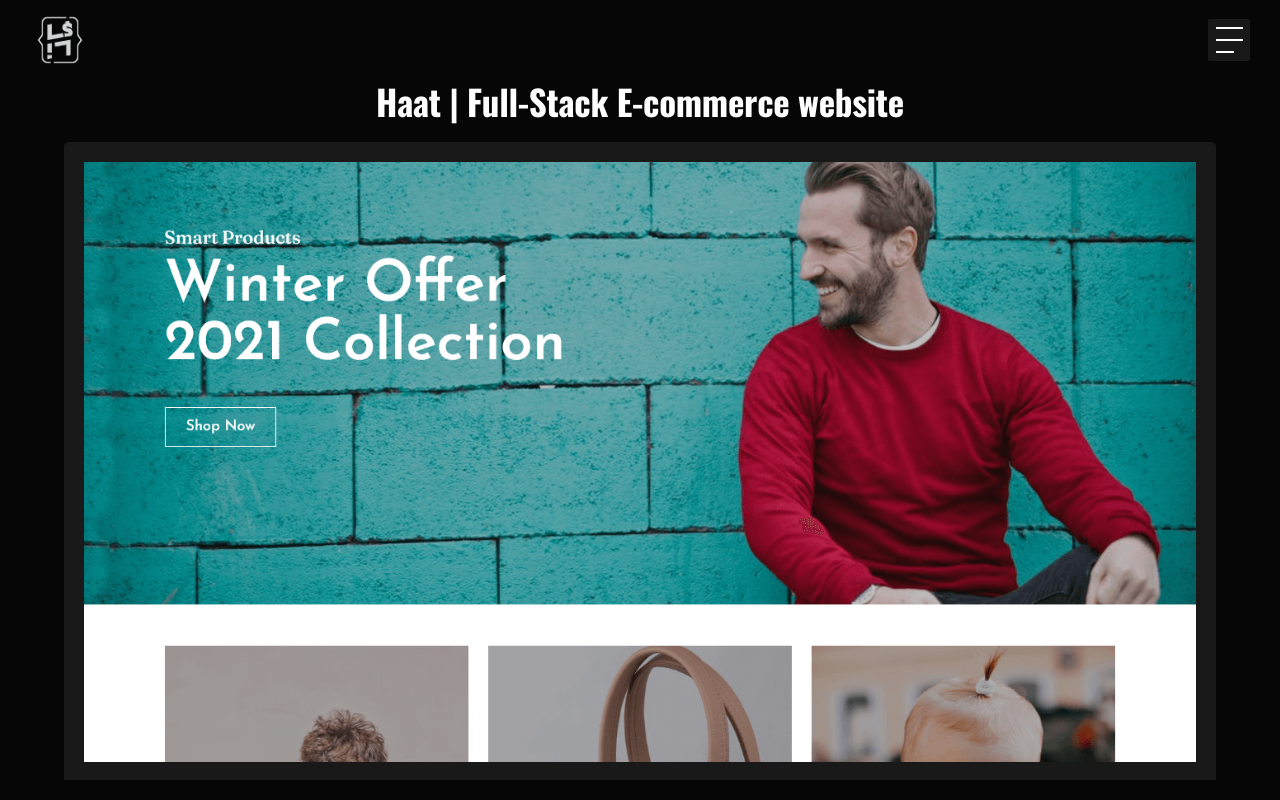
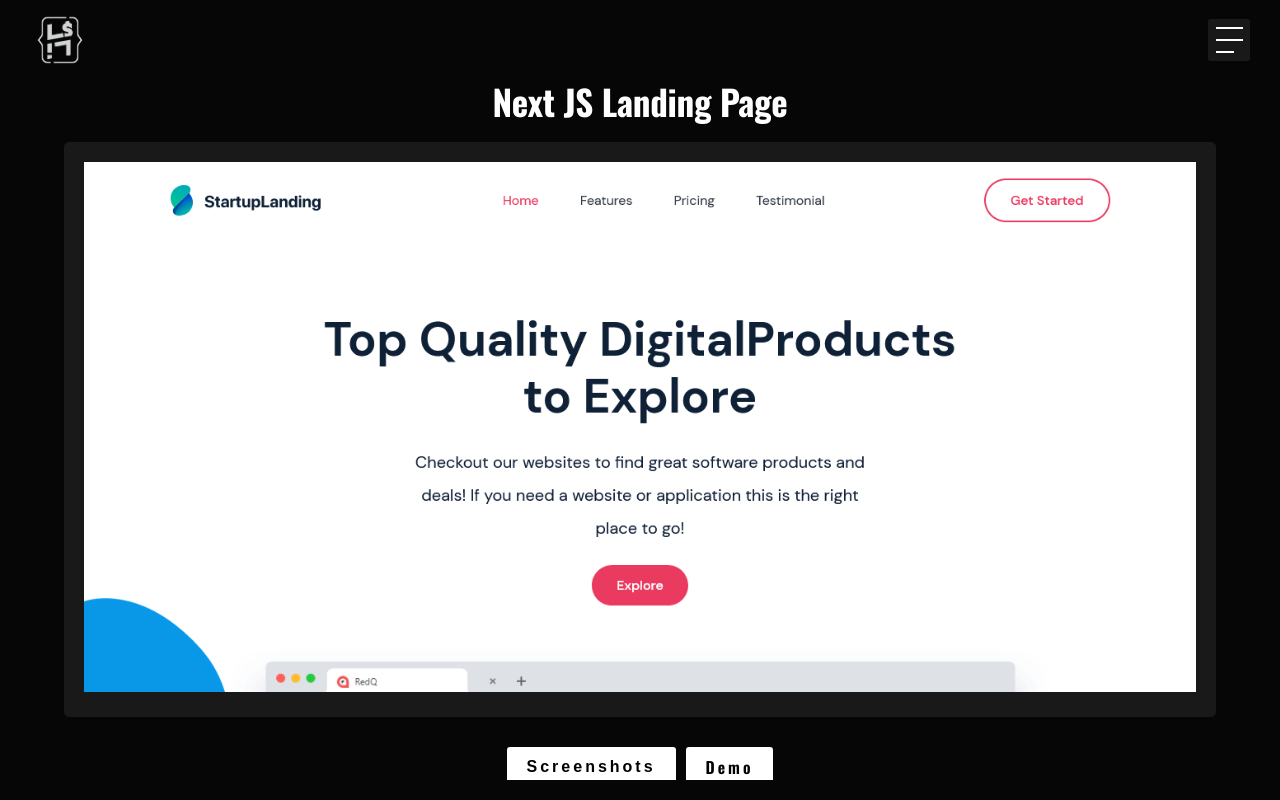
Before and after one commit to HasiburRahman-hr11/dark-react-portfolio, a React (Create React App) app: page /projects/01 in a window 1280 px wide. Built offline with nearby package versions, Linux system fonts and the light colour scheme.

Commit message:
added new project

```diff
--- a/src/projectsData.js
+++ b/src/projectsData.js
@@ -1,6 +1,7 @@
 
 // Thumbnails
 import haatThumbnail from './assets/images/projects/thumbnail/haatThumbanil.png';
+import nextLPThumbnail from './assets/images/projects/thumbnail/nextLPThumb.png';
 import motorManiaThumbnail from './assets/images/projects/thumbnail/motorThumbnail.png';
 import TourXThumbnail from './assets/images/projects/thumbnail/tourThumbnail.png';
 import redOnionThumbnail from './assets/images/projects/thumbnail/redOnionThumbnail.png';
@@ -43,10 +44,24 @@ import onionGallery3 from './assets/images/projects/gallery/onionGallery-3.png';
 
 
 import agencyGallery1 from './assets/images/projects/gallery/agencyGallery-1.png';
+import nextLPGallery1 from './assets/images/projects/gallery/nextLPGallery-1.png';
 
 export const projects = [
     {
         _id: '01',
+        title: 'Next JS Landing Page',
+        image: nextLPThumbnail,
+        link: 'https://next-js-landing-page-1.netlify.app',
+        gallery: [nextLPGallery1],
+        points: [
+            'Fully Responsive Next Js Landing Page',
+            'Suitable for Digital agencies'
+        ],
+        techs: ['React Js', 'Next Js', 'React Scroll', 'Theme-UI' , 'RC Drawer' , 'React Icons'],
+
+    },
+    {
+        _id: '02',
         title: 'Haat | Full-Stack E-commerce website',
         image: haatThumbnail,
         link: 'https://haat-ecommerce-app.web.app',
@@ -61,7 +76,7 @@ export const projects = [
 
     },
     {
-        _id: '02',
+        _id: '03',
         title: 'Motor Mania | Niche Website',
         image: motorManiaThumbnail,
         link: 'https://motor-mania-ab104.web.app',
@@ -76,7 +91,7 @@ export const projects = [
         techs: ['React Js', 'Node Js', 'Express Js', 'MongoDB', 'React Router', 'Context-API', 'Material-UI' , 'Firebase']
     },
     {
-        _id: '03',
+        _id: '04',
         title: 'Vacation | Full-Stack Blog website',
         image: vacationThumbnail,
         link: 'https://vacation-blog-hr.herokuapp.com',
@@ -90,7 +105,7 @@ export const projects = [
         techs: ['React Js', 'Node Js', 'Express Js', 'MongoDB', 'React Router', 'Context-API', 'Bootstrap' , 'Multer' , 'Tiny MCE']
     },
     {
-        _id: '04',
+        _id: '05',
         title: 'Tour-X | Travel Agency Website',
         image: TourXThumbnail,
         link: 'https://tour-x-hero-assignment.web.app',
@@ -105,7 +120,7 @@ export const projects = [
         techs: ['React Js', 'Node Js', 'Express Js', 'MongoDB', 'React Router', 'Context-API', 'Material-UI' , 'Firebase']
     },
     {
-        _id: '05',
+        _id: '06',
         title: 'Red Onion | Food Selling Website',
         image: redOnionThumbnail,
         link: 'https://red-onion-react-app.netlify.app',
@@ -119,7 +134,7 @@ export const projects = [
     },
 
     {
-        _id: '06',
+        _id: '07',
         title: 'Steller Landing Page',
         image: agencyThumbnail,
         link: 'https://responsive-agency-web.netlify.app',
```
Also changed, not shown: src/assets/images/projects/gallery/nextLPGallery-1.png (added), src/assets/images/projects/thumbnail/nextLPThumb.png (added).
